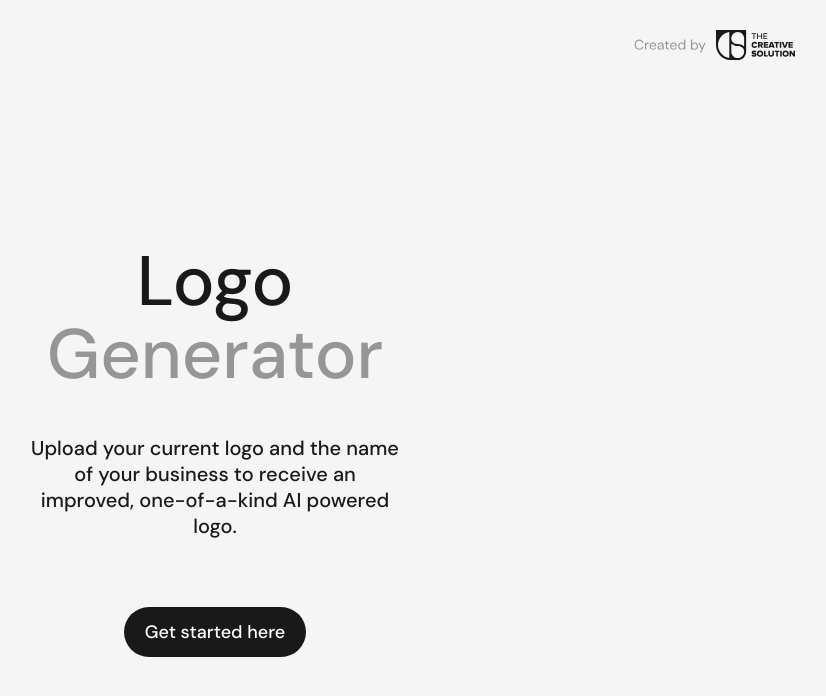
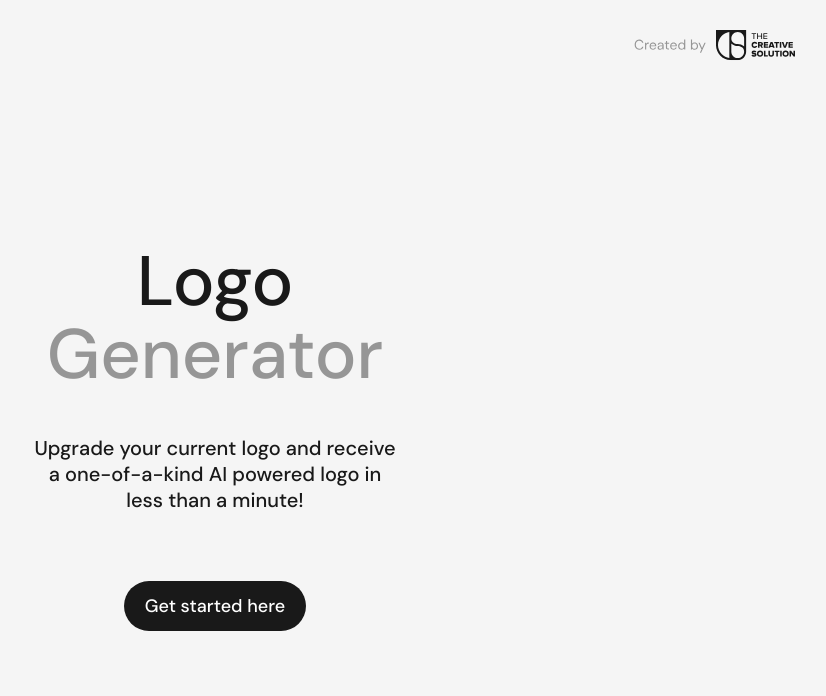
Before and after one commit to A1aNNN/tcs-logo-client, a React (Create React App) app: page / in a window 1280 px wide. Shown: the top 696 px of the page, without its empty margins (425-1251 px from the left). Built offline with nearby package versions, Linux system fonts and the light colour scheme; no server answers.

Commit message:
changed blurb on starting page

```diff
--- a/src/components/Start.js
+++ b/src/components/Start.js
@@ -19,9 +19,12 @@ const Start = ({ onNext }) => {
             <Text className='text-title-start-generator'>
                 <span style={{color: '#191919'}}>Logo </span> Generator
             </Text>
-            <Text className='start-paragraph'>
+            {/* <Text className='start-paragraph'>
                 Upload your current logo and the name of your business to receive an improved,
                 one-of-a-kind AI powered logo.
+            </Text> */}
+            <Text className='start-paragraph'>
+                Upgrade your current logo and receive a one-of-a-kind AI powered logo in less than a minute!
             </Text>
             <Button className='start-button' onClick={onNext}>
                 Get started here
```
